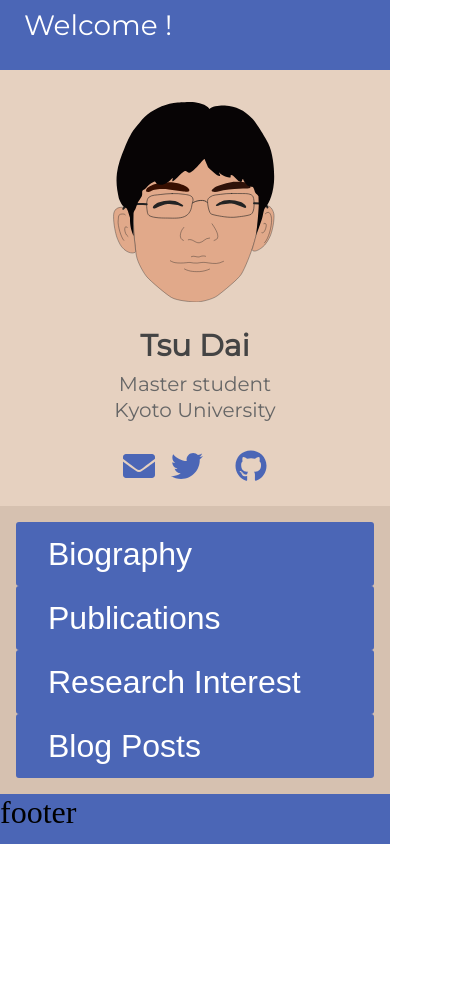
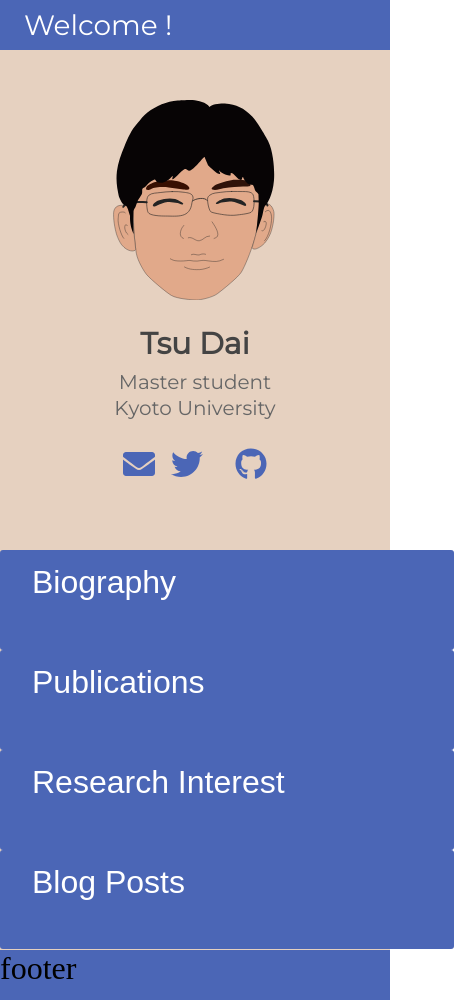
Before and after one commit to TsuDai/tsudai.github.io, a plain HTML site: page index.html in a window 390 px wide. Shown: the whole page, 454 px wide, since content can reach past the window. Before the commit the page ends 844 px from the top, so only its background shows below. Drawn offline with Linux system fonts and the light colour scheme; some icons are missing.

Commit message:
change to 2 step grid layout

```diff
--- a/index.html
+++ b/index.html
@@ -1,9 +1,11 @@
 <!DOCTYPE html>
 <html lang="ja">
 
+
+
 <head>
   <meta charset="UTF-8">
-  <title>Tsu Dai's Website !</title>
+  <title>Tsu Dai's Website</title>
   <meta name="description" content="TD's Website">
   <meta name="viewport" content="width=device-width, initial-scale=1">
   <link rel="stylesheet" href="style.css">
@@ -17,15 +19,16 @@
   <link rel="apple-touch-icon" sizes="180x180" href="img/favicon.svg" type="image/svg+xml">
 </head>
 
+
+
 <body>
 
-  <header>
-    Welcome !
-  </header>
 
-  <nav>left</nav>
+  <header>Welcome !</header>
+
 
   <main>
+    <div class="itemA">
       <img src="img/avatar4.svg" width="200px" height="200px"/><br>
       <h2 class="myname">Tsu Dai</h2>
       <h3 class="belonging">Master student</h3>
@@ -56,17 +59,23 @@
           </a>
         </li>
       </ul>
+    </div>
+
+    <a href="biography.html" class="itemB">Biography</a>
+
+    <a href="publications.html" class="itemC">Publications</a>
+
+    <a href="research_interest.html" class="itemD">Research Interest</a>
+
+    <a href="posts.html" class="itemE">Blog Posts</a>
   </main>
 
-  <aside>
-    <a href="biography.html" class="btn">Biography</a>
-    <a href="publications.html" class="btn">Publications</a>
-    <a href="research_interest.html" class="btn">Research Interest</a>
-    <a href="posts.html" class="btn">Blog Posts</a>
-  </aside>
 
   <footer>footer</footer>
 
+
 </body>
 
+
+
 </html>
--- a/style.css
+++ b/style.css
@@ -1,5 +1,7 @@
 /*To use Google Fonts*/
 @import url('https://fonts.googleapis.com/css2?family=Montserrat&display=swap');
+
+
 
 /*body全体*/
 body {
@@ -9,15 +11,17 @@ body {
     height: 100vh; /*100vhはページと同じ高さ。min-height: 100vhとするとスクロールできない？*/
     display: grid;
     grid-template:
-        "... ...... ...... ...... ...... ...... ..."
-        "... header header header header header ..." 50px
-        "... ...... ...... ...... ...... ...... ..."
-        "... left   ...... center ...... right  ..." 1fr /*縦の長さを引き伸ばす。frは比率を指定可*/
-        "... ...... ...... ...... ...... ...... ..."
-        "... footer footer footer footer footer ..." 50px
-        "... ...... ...... ...... ...... ...... ..."
-        / auto 0px auto 1fr auto 2fr auto;　/*minmaxとか使うと良いかも*/
+        "... ...... ..."
+        "... header ..." 50px
+        "... ...... ..."
+        "... center ..." 1fr /*縦の長さを引き伸ばす。frは比率を指定可*/
+        "... ...... ..."
+        "... footer ..." 50px
+        "... ...... ..."
+        / auto 1fr auto;　/*minmaxとか使うと良いかも*/
 }
+
+
 
 /*header*/
 header {
@@ -29,22 +33,46 @@ header {
     padding: 0.5rem 1rem 0.5rem 1.5rem;
 }
 
+
+
 /*main*/
 main {
     grid-area: center;
     background: rgb(230, 209, 192);
-    padding: 2rem;
+    display: grid;
+    grid-template:
+        "... ..... ..... ..... ..... ..... ..."
+        "... itemA ..... itemB ..... itemC ..." 200px
+        "... itemA ..... ..... ..... ..... ..."
+        "... itemA ..... itemD ..... itemE ..." 200px
+        "... ..... ..... ..... ..... ..... ..."
+        / auto 2fr auto 1fr auto 1fr auto;
+}
+/*grid area in main*/
+.itemA {
+    grid-area: itemA;
+    justify-self: center;
     text-align: center;
-    overflow-y: scroll; /*ヘッダー位置固定のために必要*/
 }
-
+.itemB {
+    grid-area: itemB;
+}
+.itemC {
+    grid-area: itemC;
+}
+.itemD {
+    grid-area: itemD;
+}
+.itemE {
+    grid-area: itemE;
+}
+/*itemA*/
 .myname {
     font-size: 30px;
     font-family: 'Montserrat', Arial, Helvetica, sans-serif;
     color: #444444;
     line-height: 0.7;
 }
-
 .belonging {
     font-family: 'Montserrat', Arial, Helvetica, sans-serif;
     font-size: 20px;
@@ -52,7 +80,6 @@ main {
     color: #666666;
     line-height: 0.3;
 }
-
 ul.network-icon {
     display: inline-flex;   /*iconを横に並べる*/
     flex-direction: row;
@@ -67,42 +94,26 @@ ul.network-icon li {
     margin-right: 0.5rem;   /*icon同士の間隔を開ける*/
     margin-left: 0.5rem;   /*icon同士の間隔を開ける*/
 }
-
 .igmail, .itwit, .igs, .igh {
     color: rgb(75, 102, 182);
 }
-
-/*left column*/
-nav {
-    grid-area: left;
-    background: rgb(214, 193, 176);
-    overflow-y: scroll; /*ヘッダー位置固定のために必要*/
-}
-
-/*right column*/
-aside {
-    display: flex; /*アイテムをいろんな位置に移動できる。gridでもできる？*/
-    flex-direction: column; /*flex*/
-    justify-content: space-between; /*flex*/
-    grid-area: right;
-    background: rgb(214, 193, 176);
-    padding: 1rem 1rem 1rem 1rem;
-    overflow-y: scroll; /*ヘッダー位置固定のために必要*/
-}
-
-.btn{
+/*itemB-E*/
+main > a {
     display: inline-block; /*インライン要素のリンクをインラインブロックに変更してる*/
     padding: 1rem 2rem;
     line-height: 1;
+    width: 10rem;
     font-family: Arial, Helvetica, sans-serif;
     color: #fff;
     background-color: rgb(75, 102, 182);
     text-decoration: none;
     border-radius: 3px; /* 角丸設定 */
 }
-.btn:hover{
+main > a:hover {
     background-color: #3390db;
 }
+
+
 
 /*footer*/
 footer {
@@ -111,14 +122,21 @@ footer {
     overflow-y: scroll; /*ヘッダー位置固定のために必要かと思ったけどフッターも固定される*/
 }
 
-/*responcible*/
+
+
+/*responcible screen*/
 @media screen and (max-width: 700px) {
-    body {
+    main {
         grid-template:
-            "header" 70px
-            "center" 1fr  /*引き伸ばすのでfr*/
-            "left  " 0px
-            "right "      /*高さ指定しなければコンテンツの高さになる*/
-            "footer" 50px;
+            "....." 0.5fr
+            "itemA" 4fr
+            "....." 0.5fr
+            "itemB" 1fr
+            "itemC" 1fr
+            "itemD" 1fr
+            "itemE" 1fr;
+    }
+    main > a {
+        width: 100%;
     }
 }
```
Also changed, not shown: biography.html (+15 -10 lines), posts.html (+15 -10 lines), publications.html (+15 -10 lines), research_interest.html (+15 -10 lines). Lines whose indentation alone changed are shown as unchanged.
